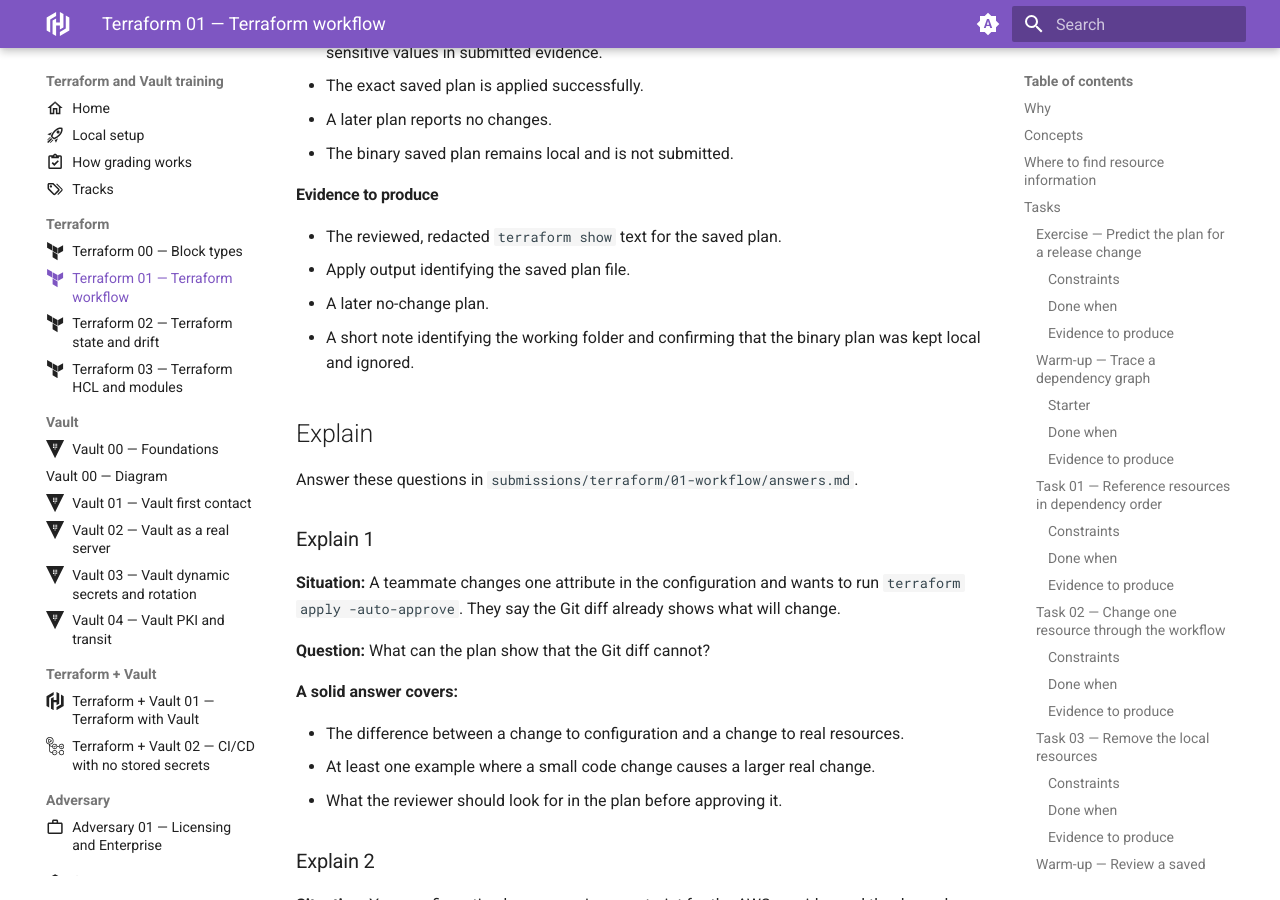
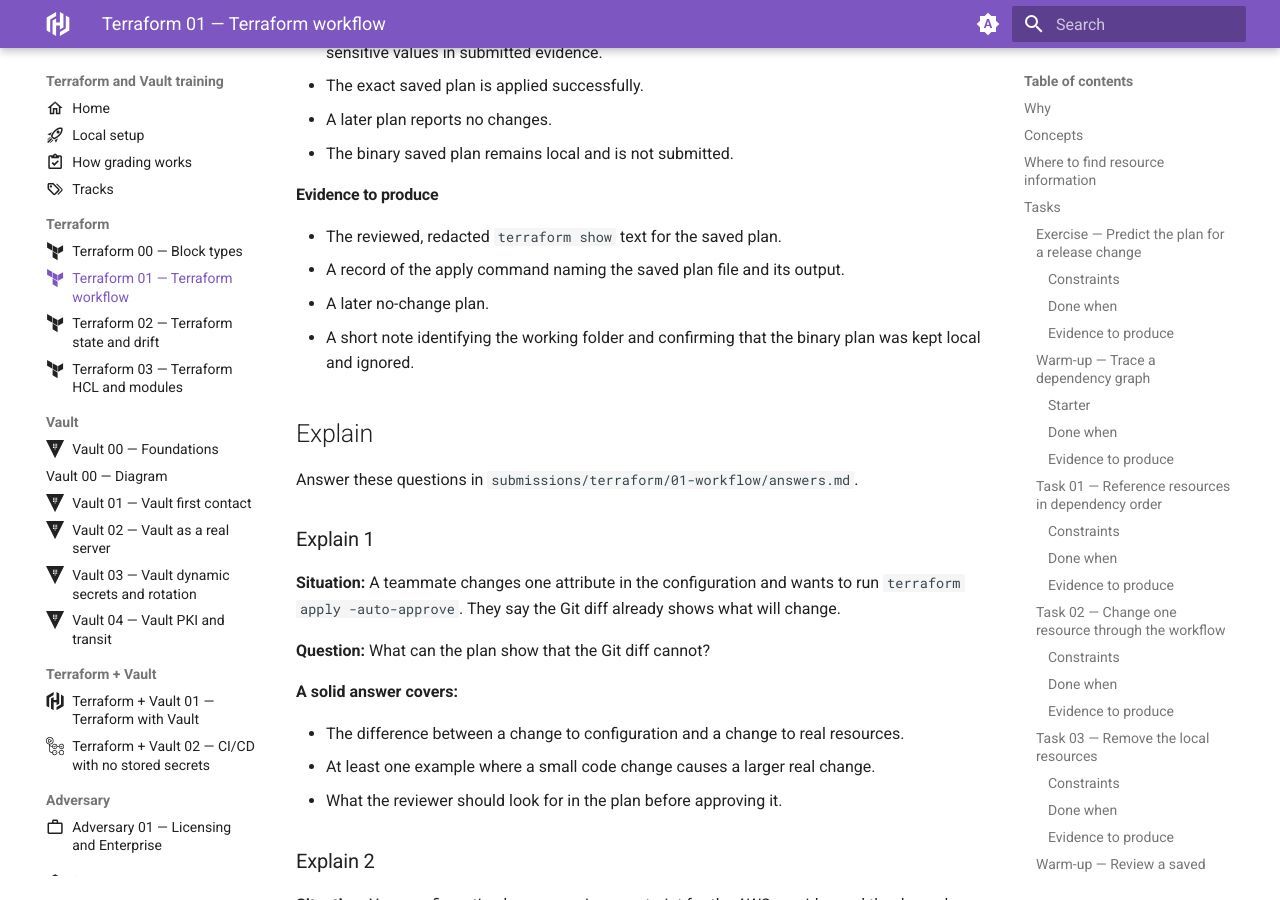
Before and after one commit to OpalBolt/Hashicorp-Katas, an MkDocs documentation site: the page built from docs/slices/terraform/01-workflow.md, in a window 1280 px wide and 900 px high, scrolled down 7251 px. Built offline with MkDocs 1.6.1 and Material for MkDocs 9.7.7, drawn with Linux system fonts in a browser that asks for light colours.

Commit message:
docs(terraform): make saved-plan evidence verifiable
Record the apply invocation alongside its output so the evidence identifies
the saved plan that was applied.

```diff
--- a/docs/slices/terraform/01-workflow.md
+++ b/docs/slices/terraform/01-workflow.md
@@ -332,7 +332,7 @@ inspect the human-readable plan, and apply that exact saved plan.
 #### Evidence to produce
 
 - The reviewed, redacted `terraform show` text for the saved plan.
-- Apply output identifying the saved plan file.
+- A record of the apply command naming the saved plan file and its output.
 - A later no-change plan.
 - A short note identifying the working folder and confirming that the binary
   plan was kept local and ignored.
```
